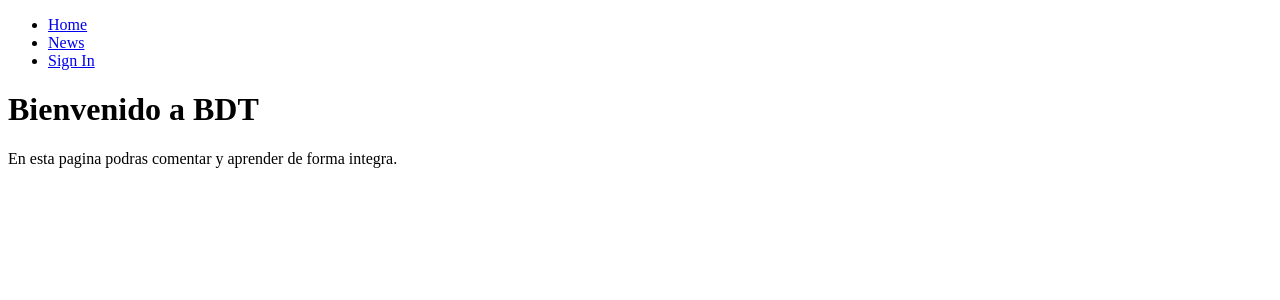
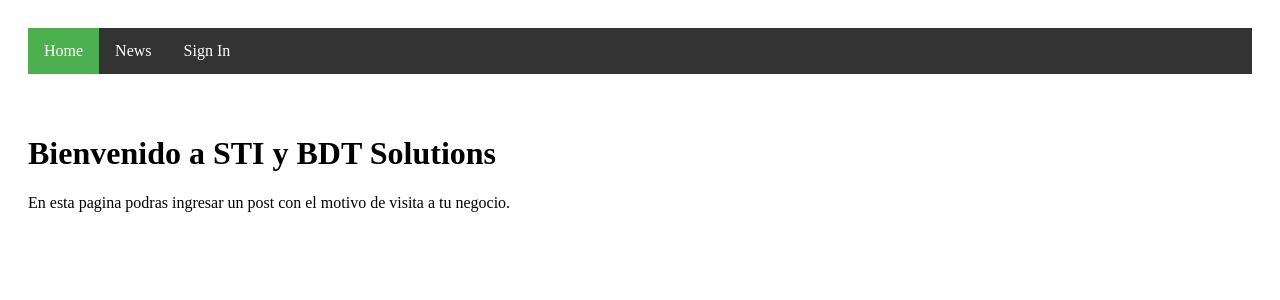
Before and after one commit to BDT-Develop/postingApp, a PHP site: page /index.php in a window 1280 px wide. Shown: the top 300 px of the page. Run offline with PHP 8.4, Linux system fonts and the light colour scheme.

Commit message:
css added post v2.0

```diff
--- /dev/null
+++ b/css/style.css
@@ -0,0 +1,63 @@
+/*NavBar General */
+ul{
+    list-style-type: none;
+    margin:0;
+    padding: 0;
+    overflow: hidden;
+    background-color: #333;
+}
+
+li{
+    float: left;
+}
+
+li a {
+    display: block;
+    color: white;
+    text-align: center;
+    padding:14px 16px;
+    text-decoration: none;
+}
+
+li a:hover:not(.active){
+    background-color: #111;
+}
+
+.active{
+    background-color: #4CAF50;
+}
+
+/* Formularios */
+
+input[type=text], input[type=password],select {
+    width: 100%;
+    padding: 12px 20px;
+    margin: 8px 0;
+    display: inline-block;
+    border: 1px solid #ccc;
+    border-radius: 4px;
+    box-sizing: border-box;
+}
+
+
+input[type=submit] {
+    width: 100%;
+    background-color: #4CAF50;
+    color: white;
+    padding: 14px 20px;
+    margin: 8px 0;
+    border: none;
+    border-radius: 4px;
+    cursor: pointer;
+}
+
+input[type=submit]:hover {
+    background-color: #45a049;
+}
+
+div {
+    border-radius: 5px;
+    background-color: #FFF;
+    padding: 20px;
+}
+</style>
--- a/index.php
+++ b/index.php
@@ -3,9 +3,9 @@ include("php/header.php");
 ?>
 
 <div id="container" class="">
-  <h1>Bienvenido a BDT</h1>
+  <h1>Bienvenido a STI y BDT Solutions</h1>
   <p>
-    En esta pagina podras comentar y aprender de forma integra.
+    En esta pagina podras ingresar un post con el motivo de visita a tu negocio.
   </p>
 
 </div><!--container-->
--- a/php/dbCredentials.php
+++ b/php/dbCredentials.php
@@ -2,4 +2,4 @@
 define("NOMBRE_HOST","localhost");
 define("BASE_DE_DATOS","testOne");
 define("USUARIO","root");
-define("CONTRASENA","password");
+define("CONTRASENA","Asispro2016");
--- a/php/header.php
+++ b/php/header.php
@@ -18,13 +18,14 @@ session_start();
 <html>
   <head>
     <meta charset="utf-8">
+    <link rel="stylesheet" type="text/css" href="css/style.css">
     <title>TestOne</title>
   </head>
   <body>
 
     <div id=navbar>
       <ul>
-        <li><a href="index.php">Home</a></li>
+        <li><a href="index.php" class="active">Home</a></li>
         <li><a href="news.php">News</a></li>
         <?php echo $nav ?>
 
```
Also changed, not shown: login.php (+4 -4 lines).
